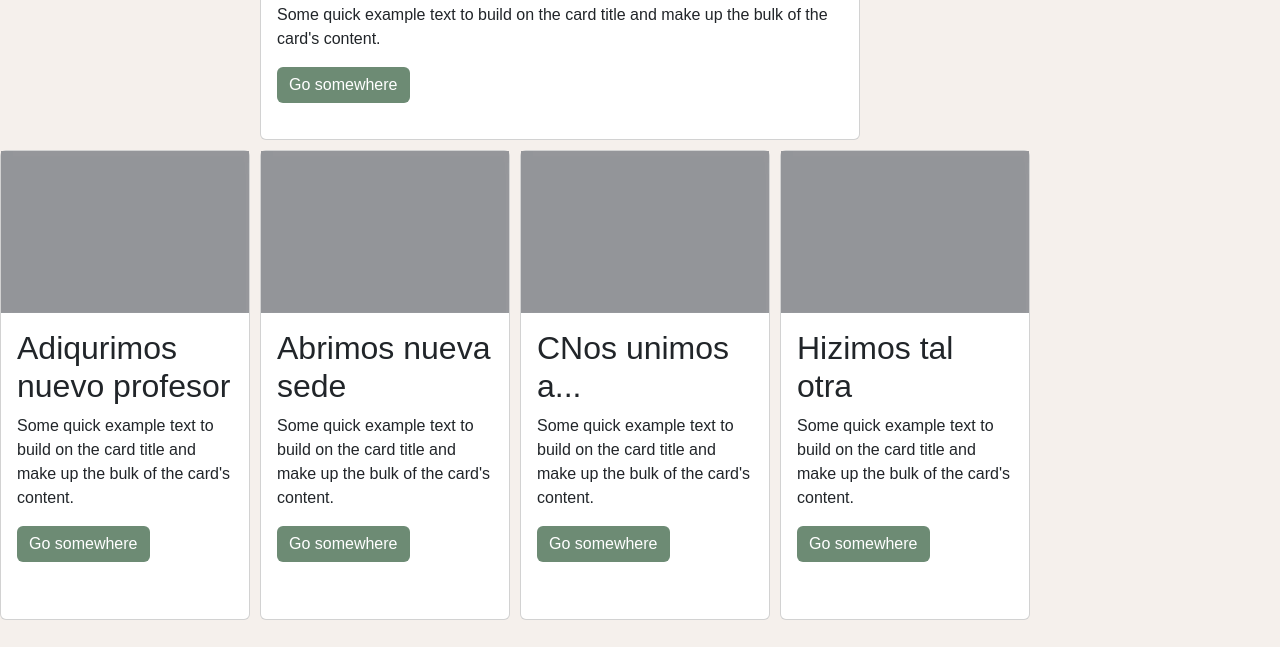
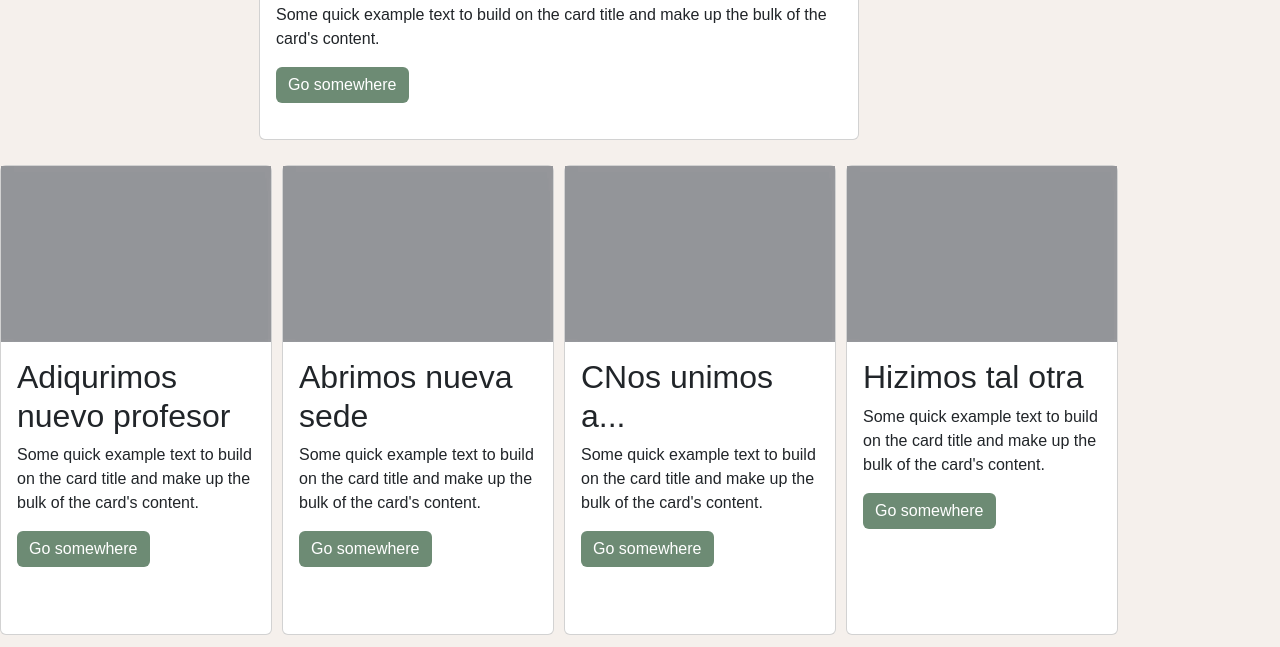
Before and after one commit to Juanmapv96/PF-Juan-Perez-Vargas., a website: page pages/noticias.html in a window 1280 px wide. Shown: the part 428-1075 px from the top of the page. Drawn offline with nearby package versions, Linux system fonts and the light colour scheme.

Commit message:
ultimo cambio

```diff
--- a/pages/noticias.html
+++ b/pages/noticias.html
@@ -32,7 +32,7 @@
             </li>
 
             <li class="nav-item">
-              <a class="nav-link " href="contactato.html">Contatactanos </a>
+              <a class="nav-link " href="contacto.html">Contatactanos </a>
             </li>
 
             <li class="nav-item">
--- a/scss/partials/_contacto.scss
+++ b/scss/partials/_contacto.scss
@@ -13,7 +13,7 @@
     grid-template-rows: 100px 150px 30px 300px;
     gap: 10px 0px;
     grid-template-areas:
-    "tituloPPAL "
+    "tituloPPAL tituloPPAL"
     "segmento1 segmento2"
     "segmento1 segmento2"
     "segmento3 aside"
--- a/scss/partials/_header.scss
+++ b/scss/partials/_header.scss
@@ -25,7 +25,7 @@
 
 .nav-item{
     display: block;
-    padding-left: 10px ;
+    padding-left: 40px ;
 
 }
 
--- a/scss/partials/_noticias.scss
+++ b/scss/partials/_noticias.scss
@@ -3,28 +3,42 @@
 @media (min-width:900px){
     .main__contianer__noticias {
         display: grid;
-        margin: 0 auto;
-        grid-template-columns: repeat(4, 250px);
+
+
+        grid-template-columns: repeat(4, 272px);
         grid-template-rows: repeat(4, 1fr);
         grid-auto-columns: 1fr;
         gap: 10px 10px;
+        justify-items: center;
+        align-items: center;
+        grid-template-areas:
 
-        grid-template-areas:
-          ". card1 card1 .   "
-          ". card1 card1 .  "
+          ". card1 card1 ."
+          ". card1 card1 ."
           "card4 card2 card3 card5"
           "card4 card2 card3 card5" ;
       }
 
-      .not-cardPPAL { grid-area: card1; }
+      .not-cardPPAL {
+        grid-area: card1;
+       }
 
-      .not-card2 { grid-area: card2; }
+      .not-card2 {
+        grid-area: card2;
+        justify-self: center;
+        }
 
-      .not-card3 { grid-area: card4; }
+      .not-card3 {
+        grid-area: card4;
+        justify-self: center; }
 
-      .not-card4 { grid-area: card3; }
+      .not-card4 {
+        grid-area: card3;
+        justify-self: center; }
 
-      .not-card5 { grid-area: card5; }
+      .not-card5 {
+        grid-area: card5;
+        justify-self: center; }
 
       .not-imgPPAL{
         width: 100%;
@@ -35,15 +49,18 @@
         height: 500px;
       }
       .not-card2, .not-card3, .not-card4, .not-card5{
+        justify-items: center;
+        align-items: center;
         width: 100%;
         height: 470px;
-        justify-items: center;
-        align-items: center;
+
+
       }
       .not-cardIMG{
         width: 100%;
       }
-}
+    }
+
       @media (min-width:500px) and (max-width:899px){
         .main__contianer__noticias {
             display: grid;
```
Also changed, not shown: pages/contacto.html (+4 -4 lines), pages/nosotros.html (+1 -1 lines), pages/servicios.html (+1 -1 lines), css/styles.css, 1 other file.
